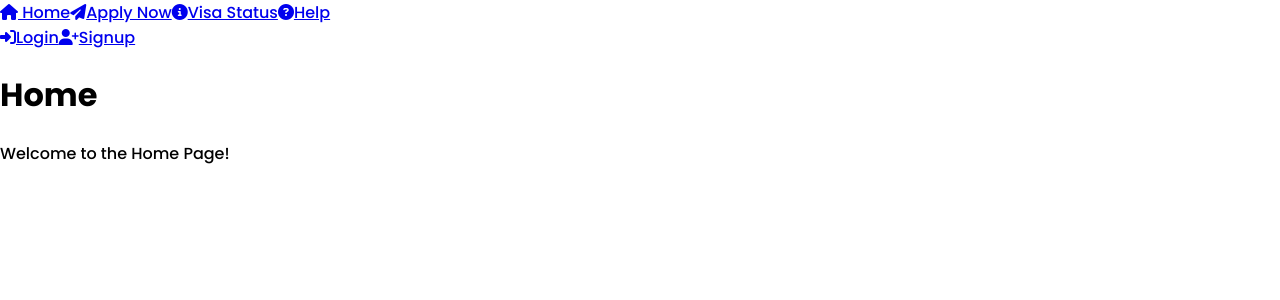
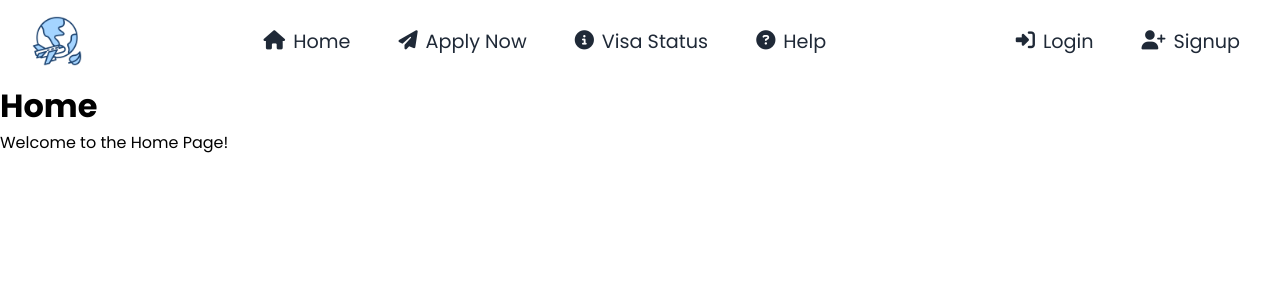
Before and after one commit to Dulneth210229/E-Visa-Platform, a React (Create React App) app in the folder frontend/: page / in a window 1280 px wide. Shown: the top 300 px of the page. Built offline with nearby package versions, Linux system fonts and the light colour scheme.

Commit message:
create navigation bar

```diff
--- a/frontend/public/index.html
+++ b/frontend/public/index.html
@@ -15,13 +15,6 @@
       user's mobile device or desktop. See https://developers.google.com/web/fundamentals/web-app-manifest/
     -->
     <link rel="manifest" href="%PUBLIC_URL%/manifest.json" />
-    <!--Google fonts-->
-    <link rel="preconnect" href="https://fonts.googleapis.com" />
-    <link rel="preconnect" href="https://fonts.gstatic.com" crossorigin />
-    <link
-      href="https://fonts.googleapis.com/css2?family=Poppins:ital,wght@0,100;0,200;0,300;0,400;0,500;0,600;0,700;0,800;0,900;1,100;1,200;1,300;1,400;1,500;1,600;1,700;1,800;1,900&display=swap"
-      rel="stylesheet"
-    />
 
     <!--
       Notice the use of %PUBLIC_URL% in the tags above.
--- a/frontend/src/Components/Navigation/Nav.css
+++ b/frontend/src/Components/Navigation/Nav.css
@@ -1,5 +1,62 @@
-div {
+@import url("https://fonts.googleapis.com/css2?family=Poppins:ital,wght@0,100;0,200;0,300;0,400;0,500;0,600;0,700;0,800;0,900;1,100;1,200;1,300;1,400;1,500;1,600;1,700;1,800;1,900&display=swap");
+
+* {
+  margin: 0;
+  padding: 0;
+  box-sizing: border-box;
   font-family: "Poppins", serif;
-  font-weight: 500;
+  /* font-weight: 500; */
   font-style: normal;
 }
+
+:root {
+  --primary-color: #4f46e5;
+  --secondary-color: #4338ca;
+  --text-color: #1f2937;
+  --gradient-start: #4f46e5;
+  --gradient-end: #7c3aed;
+  --light-color: #f3f4f6;
+}
+
+.navbar {
+  width: 100%;
+  padding: 1rem 2rem;
+  background-color: rgba(255, 255, 255, 0.95);
+  z-index: 1000;
+}
+
+.nav-content {
+  display: flex;
+  max-width: 1500px;
+  margin: 0 auto;
+  justify-content: space-between;
+  align-items: center;
+}
+
+.logo {
+  display: flex;
+  align-items: center;
+}
+.logo img {
+  width: 50px;
+  height: 50px;
+  display: flex;
+  align-items: center;
+  gap: 0.5rem;
+}
+.nav-links,
+.nav-login {
+  display: flex;
+  gap: 2rem;
+}
+
+.nav-links a,
+.nav-login a {
+  text-decoration: none;
+  color: var(--text-color);
+  font-size: 1.2rem;
+  display: flex;
+  gap: 0.5rem;
+  align-items: center;
+  padding: 0 0.5rem 0;
+}
--- a/frontend/src/Components/Navigation/Nav.js
+++ b/frontend/src/Components/Navigation/Nav.js
@@ -1,16 +1,20 @@
 import React from "react";
+import "./Nav.css";
 import "@fortawesome/fontawesome-free/css/all.css";
+import logo from "./images/Logo.png";
 
 function Nav() {
   return (
     <div>
       {/*Navigation bar */}
       <nav class="navbar">
-        <div class="nav-content"></div>
-        <div class="logo"></div>
+        <div class="nav-content">
+          <div class="logo">
+            <img src={logo} alt="Logo" />
+          </div>
           <div class="nav-links">
             <a href="/">
-            <i className="fas fa-home"></i> Home
+              <i className="fas fa-home"></i> <span>Home</span>
             </a>
             <a href="/">
               <i className="fas fa-paper-plane"></i>Apply Now
@@ -30,6 +34,7 @@
               <i className="fas fa-user-plus"></i>Signup
             </a>
           </div>
+        </div>
       </nav>
     </div>
   );
--- a/frontend/src/Pages/Home/Home.css
+++ b/frontend/src/Pages/Home/Home.css
@@ -1,5 +1,10 @@
-div {
+@import url("https://fonts.googleapis.com/css2?family=Poppins:ital,wght@0,100;0,200;0,300;0,400;0,500;0,600;0,700;0,800;0,900;1,100;1,200;1,300;1,400;1,500;1,600;1,700;1,800;1,900&display=swap");
+
+* {
+  margin: 0;
+  padding: 0;
+  box-sizing: border-box;
   font-family: "Poppins", serif;
-  font-weight: 500;
+  /* font-weight: 500; */
   font-style: normal;
 }
```
Also changed, not shown: frontend/src/Components/Navigation/images/Logo.png (added). Lines whose indentation alone changed are shown as unchanged.
